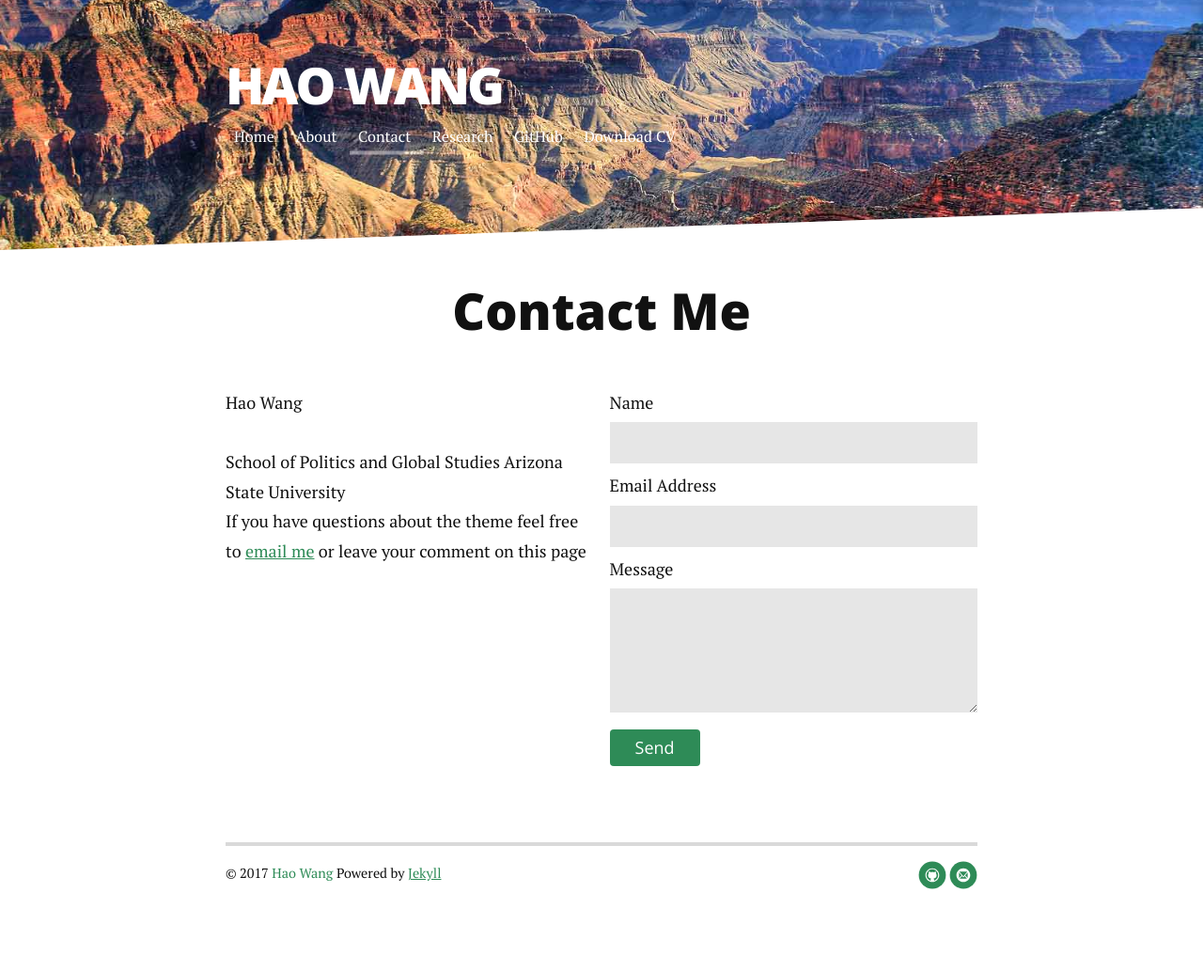
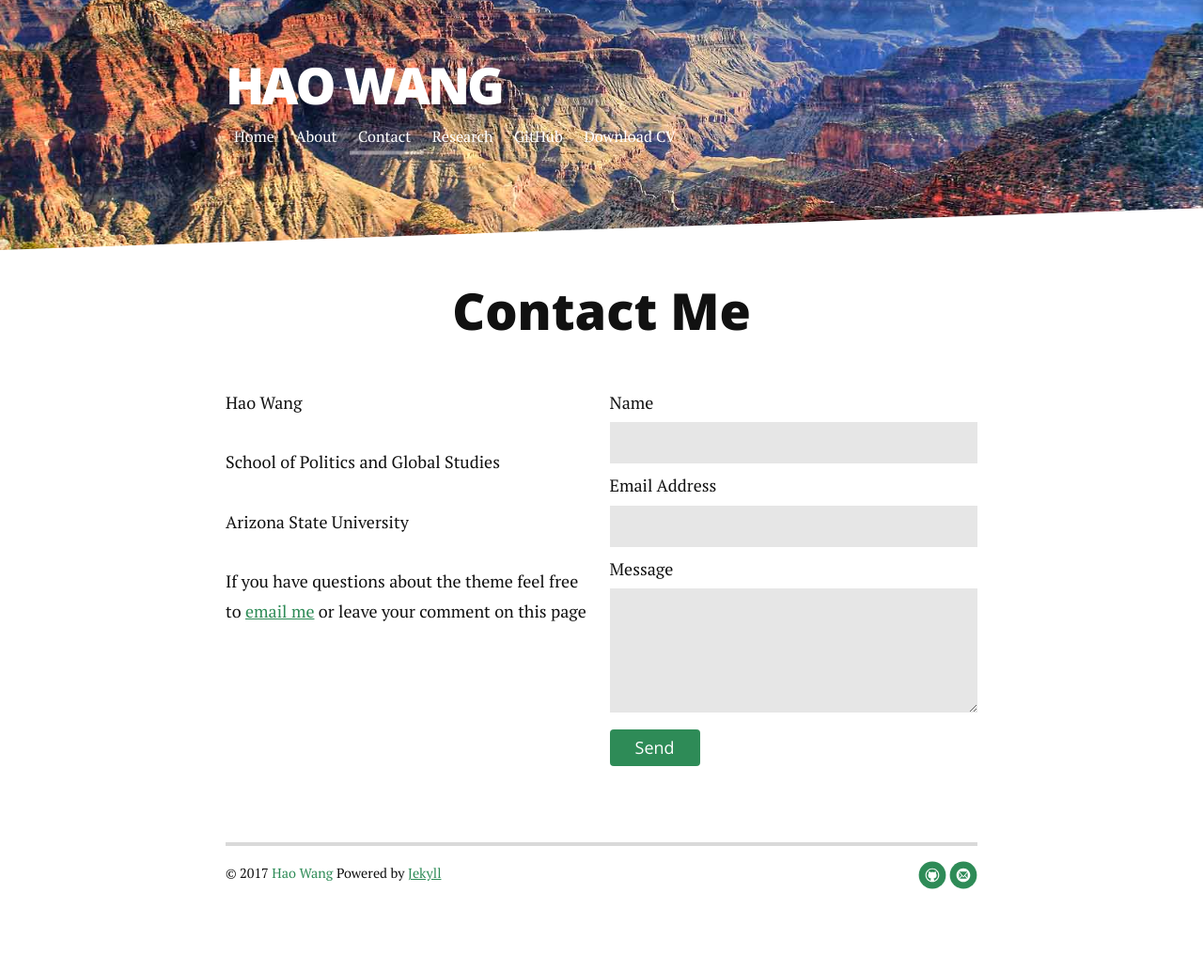
Before and after one commit to haowang666/haowang666.github.io, a Jekyll site: the page built from contact.md, in a window 1280 px wide. Shown: the whole page at 94% size. Built offline with Jekyll 4.4.1, drawn with Linux system fonts in a browser that asks for light colours; nearby versions of some CDN libraries.

```diff
--- a/contact.md
+++ b/contact.md
@@ -8,9 +8,9 @@ title: Contact
   <div class="contactContent">
     <p>Hao Wang</p>
 
-    School of Politics and Global Studies
+    <p>School of Politics and Global Studies</p>
 
-    Arizona State University
+    <p>Arizona State University</p>
 
     <p>If you have questions about the theme feel free to <a href="mailto:haowang@asu.edu">email me</a> or leave your comment on this page</p>
 
```
